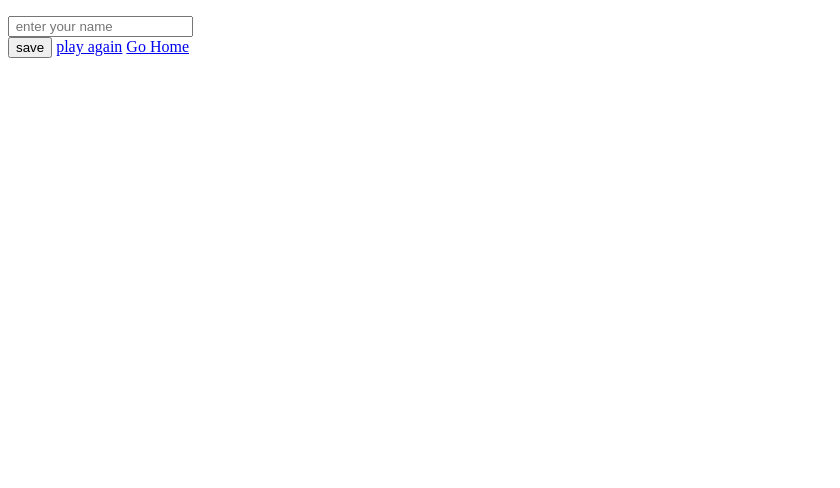
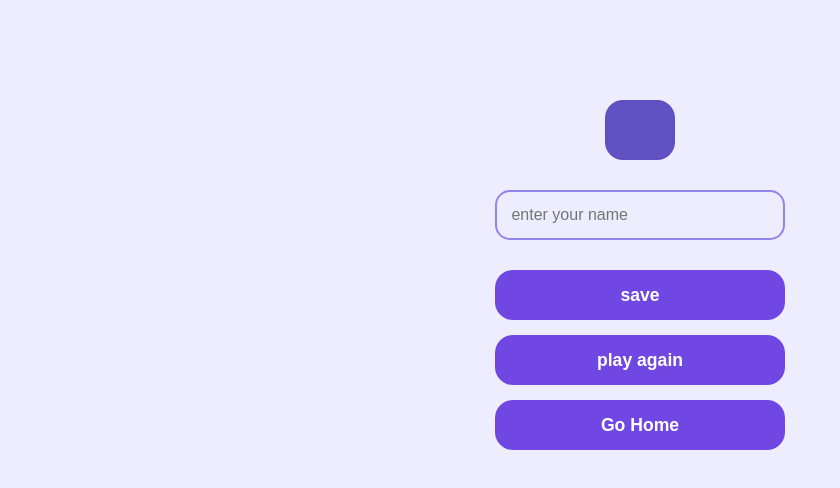
Before and after one commit to dictawtor/quiz-app, a plain HTML site: page end.html in a window 1280 px wide. Shown: the whole page, without its empty margins (0-840 px from the left). Drawn offline with Linux system fonts and the light colour scheme; the site is published under a folder, as on GitHub Pages, so addresses that start at the root find nothing.

Commit message:
fix links

```diff
--- a/end.html
+++ b/end.html
@@ -3,8 +3,8 @@
 <head>
     <meta charset="UTF-8">
     <meta name="viewport" content="width=device-width, initial-scale=1.0">
-    <link rel="stylesheet" href="/css/style.css">
-    <link rel="stylesheet" href="/css/end.css">
+    <link rel="stylesheet" href="css/style.css">
+    <link rel="stylesheet" href="css/end.css">
     <title>Document</title>
 </head>
 <body>
@@ -17,8 +17,8 @@
 
 
 <button>save </button>
-<a href="/start.html">play again</a>
-<a href="/index.html">Go Home</a>
+<a href="start.html">play again</a>
+<a href="index.html">Go Home</a>
 </div>
 
 
```
Also changed, not shown: level.html (+3 -3 lines), scores.html (+2 -2 lines), start.html (+1 -1 lines).
